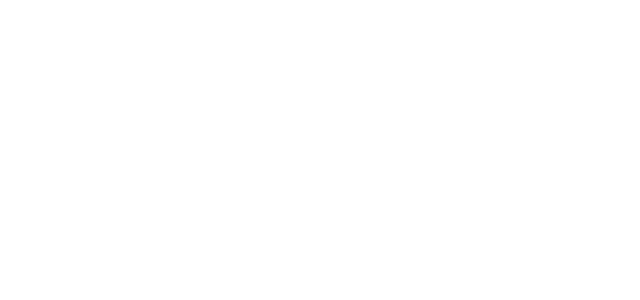
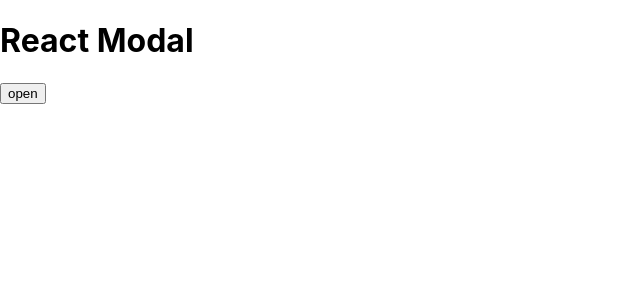
Before and after one commit to mzrLab/modal-react, a React (Create React App) app: page / in a window 1280 px wide. Shown: the top 300 px of the page, without its empty margins (0-640 px from the left). Built offline with nearby package versions, Linux system fonts and the light colour scheme.

Commit message:
add the basics

```diff
--- a/src/App.js
+++ b/src/App.js
@@ -1,12 +1,28 @@
 import React from 'react';
-import './App.css';
 
-function App() {
-  return (
-    <div className="App">
+class App extends React.Component {
+  constructor(props){
+    super(props);
+    this.state = { show: false };
+  }
 
-    </div>
-  );
+  showModal = () => {
+    this.setState({ show: true });
+  };
+
+  hideModal = () => {
+    this.setState({ show: false });
+  };
+render(){
+  return(
+    <main>
+        <h1>React Modal</h1>
+        <button type="button" onClick={this.showModal}>
+          open
+        </button>
+    </main>
+  )
+}
 }
 
 export default App;
```
